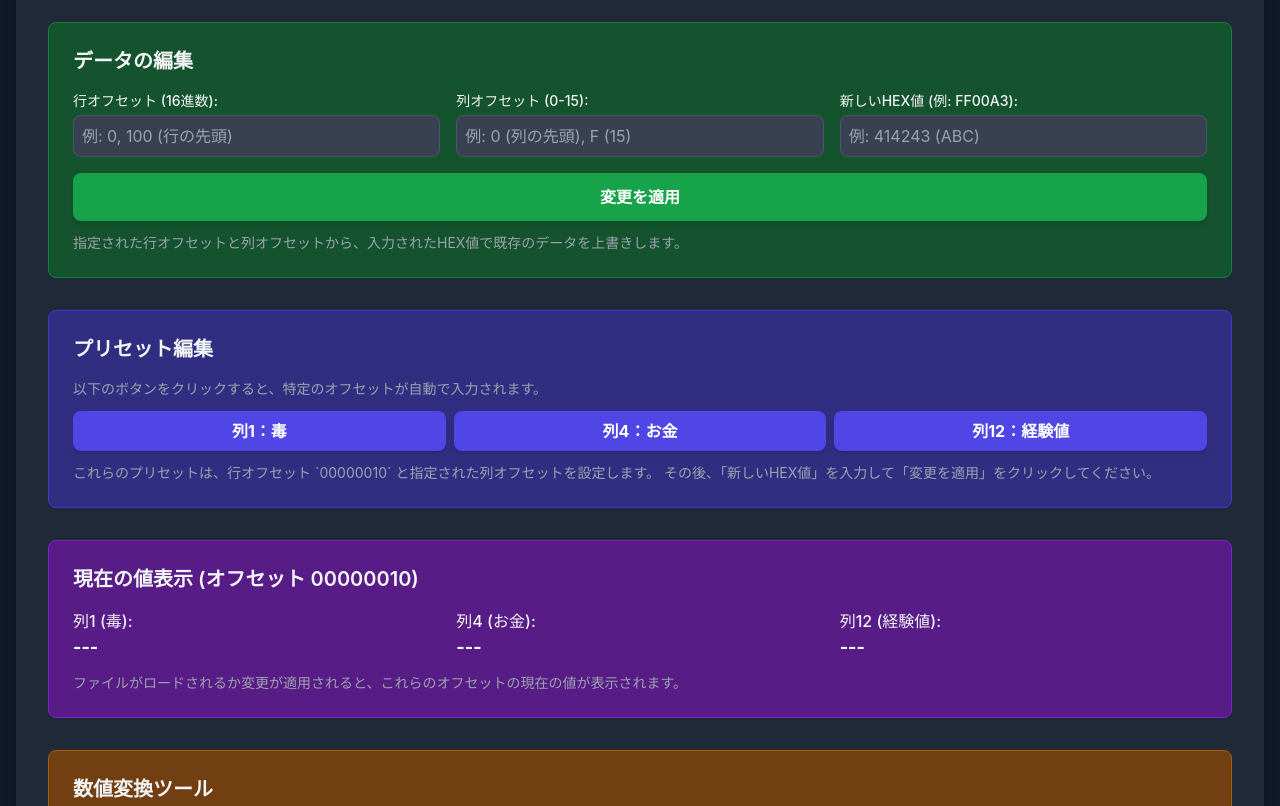
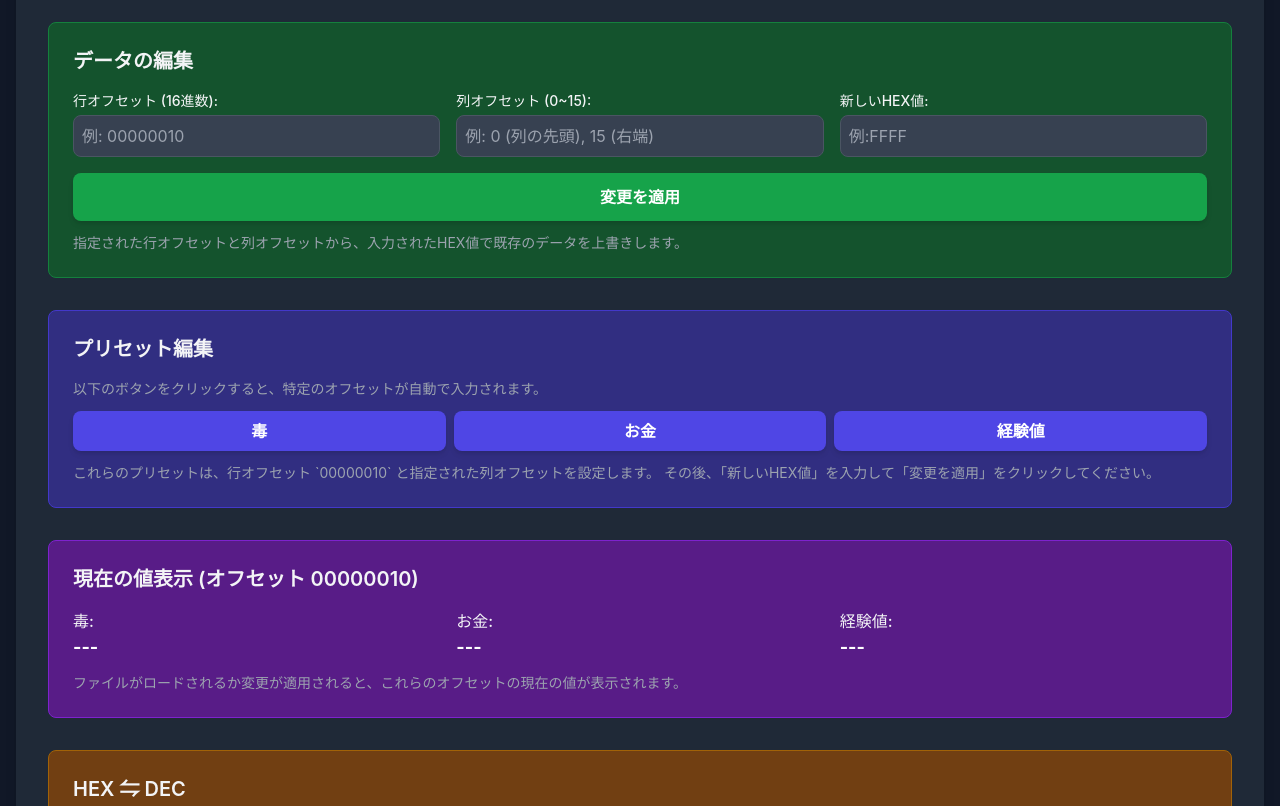
Before and after one commit to na-nyu/zombie_cafe, a plain HTML site: page index.html in a window 1280 px wide. Shown: the part 866-1672 px from the top of the page. Drawn offline with nearby package versions, Linux system fonts and the light colour scheme.

Commit message:
Update index.html

```diff
--- a/index.html
+++ b/index.html
@@ -3,7 +3,7 @@
 <head>
     <meta charset="UTF-8">
     <meta name="viewport" content="width=device-width, initial-scale=1.0">
-    <title>ゾンビカフェ セーブエディタ</title>
+    <title>ゾンビカフェ セーブエディタ（仮）</title>
     <!-- Favicon -->
     <link rel="icon" href="zombie_aitsu.png" type="image/png">
     <!-- Tailwind CSS CDN -->
@@ -70,12 +70,12 @@
 </head>
 <body class="bg-gray-900 flex items-center justify-center min-h-screen p-4">
     <div class="container bg-gray-800 p-8 rounded-xl shadow-lg">
-        <h1 class="text-3xl font-bold text-center text-gray-100 mb-8">ゾンビカフェ セーブエディタ</h1>
+        <h1 class="text-3xl font-bold text-center text-gray-100 mb-8">ゾンビカフェ セーブエディタ（仮）</h1>
 
         <!-- File Input Section -->
         <div class="mb-6 p-4 bg-blue-900 rounded-lg border border-blue-700">
             <label for="fileInput" class="block text-lg font-medium text-gray-100 mb-3">
-                ファイルをアップロード:
+                SaveData.datをアップロード:
             </label>
             <input type="file" id="fileInput" class="block w-full text-sm text-gray-300
                 file:mr-4 file:py-2 file:px-4
@@ -84,7 +84,7 @@
                 file:bg-blue-600 file:text-white
                 hover:file:bg-blue-700 cursor-pointer"
                 onchange="loadFile(event)">
-            <p class="text-sm text-gray-400 mt-2">編集したいバイナリファイルを選択してください。</p>
+            <p class="text-sm text-gray-400 mt-2">編集したいセーブデータを選択してください。</p>
         </div>
 
         <!-- HEX Display Area -->
@@ -105,23 +105,23 @@
                     <label for="rowOffsetInput" class="block text-sm font-medium text-gray-100 mb-1">
                         行オフセット (16進数):
                     </label>
-                    <input type="text" id="rowOffsetInput" placeholder="例: 0, 100 (行の先頭)"
+                    <input type="text" id="rowOffsetInput" placeholder="例: 00000010"
                         class="w-full p-2 border border-gray-600 rounded-lg focus:ring-green-500 focus:border-green-500
                         bg-gray-700 text-gray-100">
                 </div>
                 <div>
                     <label for="columnOffsetInput" class="block text-sm font-medium text-gray-100 mb-1">
-                        列オフセット (0-15):
+                        列オフセット (0~15):
                     </label>
-                    <input type="number" id="columnOffsetInput" placeholder="例: 0 (列の先頭), F (15)" min="0" max="15"
+                    <input type="number" id="columnOffsetInput" placeholder="例: 0 (列の先頭), 15 (右端)" min="0" max="15"
                         class="w-full p-2 border border-gray-600 rounded-lg focus:ring-green-500 focus:border-green-500
                         bg-gray-700 text-gray-100">
                 </div>
                 <div>
                     <label for="replacementHexInput" class="block text-sm font-medium text-gray-100 mb-1">
-                        新しいHEX値 (例: FF00A3):
+                        新しいHEX値:
                     </label>
-                    <input type="text" id="replacementHexInput" placeholder="例: 414243 (ABC)"
+                    <input type="text" id="replacementHexInput" placeholder="例:FFFF"
                         class="w-full p-2 border border-gray-600 rounded-lg focus:ring-green-500 focus:border-green-500
                         bg-gray-700 text-gray-100">
                 </div>
@@ -144,17 +144,17 @@
                 <button onclick="loadPresetOffset('00000010', 1)"
                     class="w-full bg-indigo-600 hover:bg-indigo-700 text-white font-bold py-2 px-4 rounded-lg
                     transition duration-300 ease-in-out transform hover:scale-105 shadow-md">
-                    列1：毒
+                    毒
                 </button>
                 <button onclick="loadPresetOffset('00000010', 4)"
                     class="w-full bg-indigo-600 hover:bg-indigo-700 text-white font-bold py-2 px-4 rounded-lg
                     transition duration-300 ease-in-out transform hover:scale-105 shadow-md">
-                    列4：お金
+                    お金
                 </button>
                 <button onclick="loadPresetOffset('00000010', 12)"
                     class="w-full bg-indigo-600 hover:bg-indigo-700 text-white font-bold py-2 px-4 rounded-lg
                     transition duration-300 ease-in-out transform hover:scale-105 shadow-md">
-                    列12：経験値
+                    経験値
                 </button>
             </div>
             <p class="text-sm text-gray-400 mt-3">
@@ -168,15 +168,15 @@
             <h2 class="text-xl font-semibold text-gray-100 mb-4">現在の値表示 (オフセット 00000010)</h2>
             <div class="grid grid-cols-1 md:grid-cols-3 gap-4">
                 <div>
-                    <p class="text-gray-100 font-medium">列1 (毒):</p>
+                    <p class="text-gray-100 font-medium">毒:</p>
                     <p id="currentValueCol1" class="text-white font-bold text-lg">---</p>
                 </div>
                 <div>
-                    <p class="text-gray-100 font-medium">列4 (お金):</p>
+                    <p class="text-gray-100 font-medium">お金:</p>
                     <p id="currentValueCol4" class="text-white font-bold text-lg">---</p>
                 </div>
                 <div>
-                    <p class="text-gray-100 font-medium">列12 (経験値):</p>
+                    <p class="text-gray-100 font-medium">経験値:</p>
                     <p id="currentValueCol12" class="text-white font-bold text-lg">---</p>
                 </div>
             </div>
@@ -187,7 +187,7 @@
 
         <!-- Number Conversion Section -->
         <div class="mb-8 p-6 bg-yellow-900 rounded-lg border border-yellow-700">
-            <h2 class="text-xl font-semibold text-gray-100 mb-4">数値変換ツール</h2>
+            <h2 class="text-xl font-semibold text-gray-100 mb-4">HEX ⇋ DEC</h2>
             <div class="grid grid-cols-1 md:grid-cols-2 gap-4 mb-4">
                 <div>
                     <label for="decInput" class="block text-sm font-medium text-gray-100 mb-1">
```
